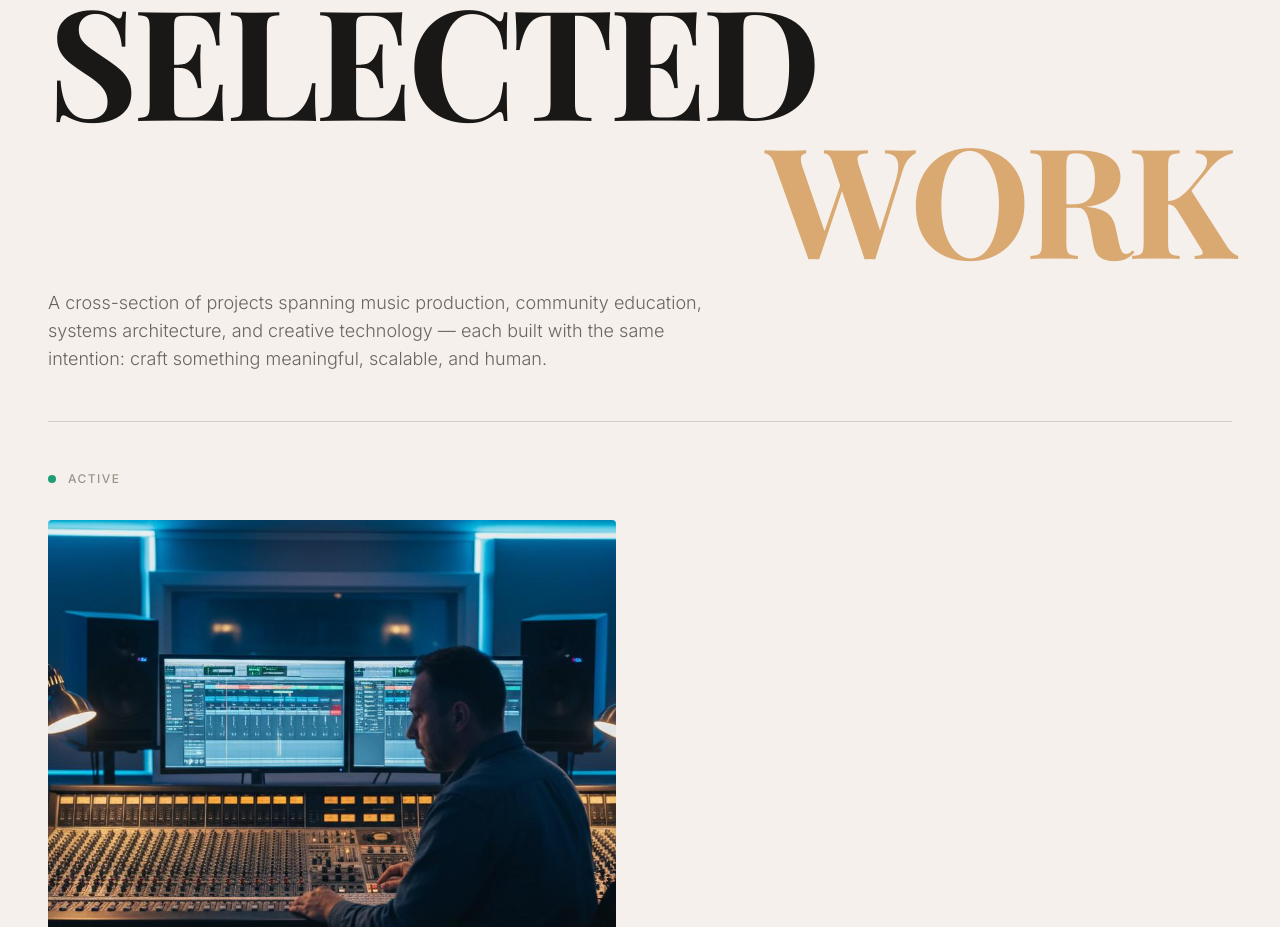
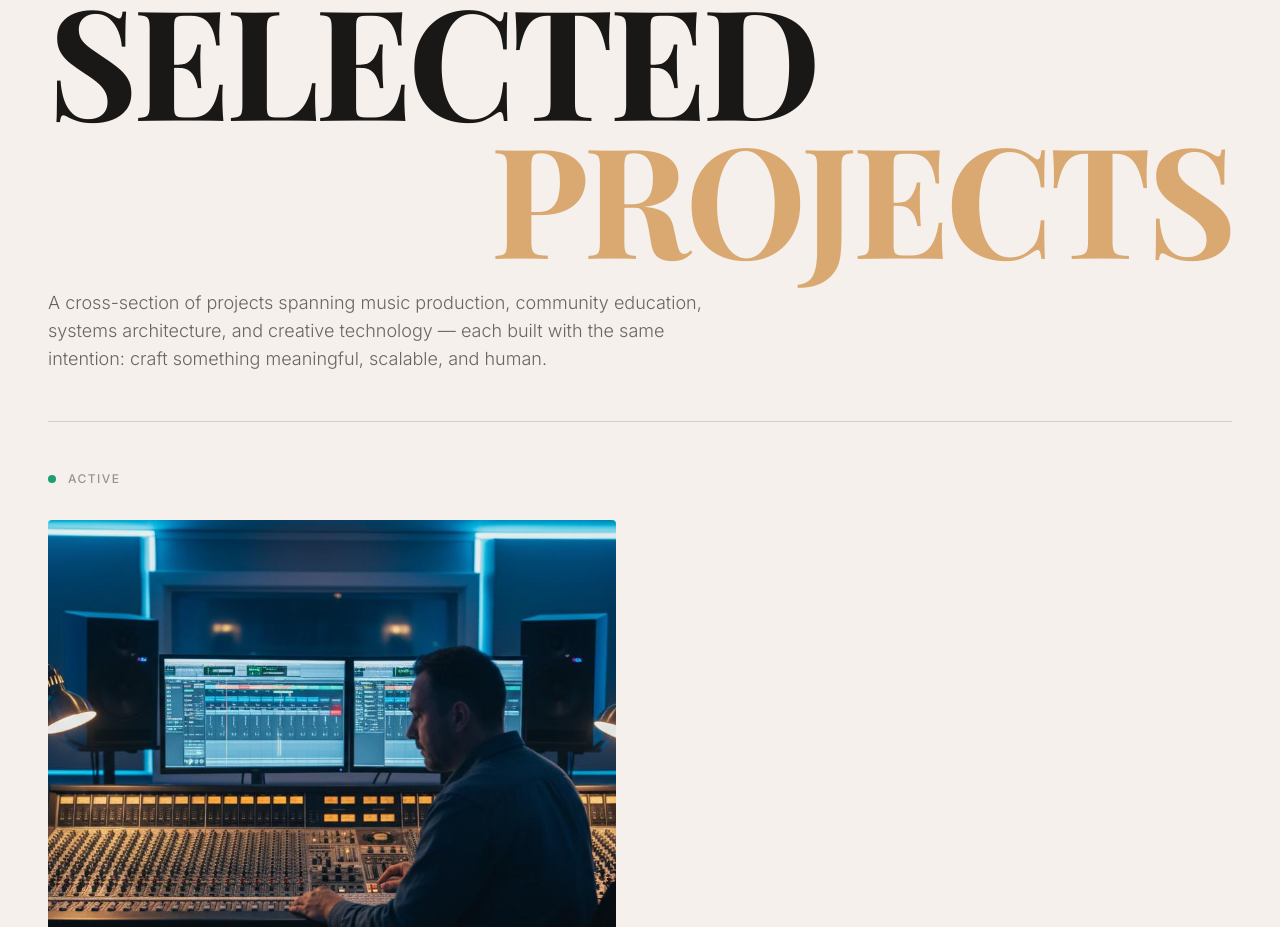
Before and after one commit to 3rdaveba/IDOMUSICSTUFF, a React (Vite) app in the folder app/: page /#/ in a window 1280 px wide. Shown: the part 2220-3147 px from the top of the page. Built offline with nearby package versions, Linux system fonts and the light colour scheme; a web font is replaced by a local one.

Commit message:
rename hero section from Selected Work to Selected Projects

```diff
--- a/app/src/sections/WorkSection.tsx
+++ b/app/src/sections/WorkSection.tsx
@@ -52,7 +52,7 @@ export default function WorkSection() {
         {/* Parallax Header */}
         <ParallaxHeader
           line1="SELECTED"
-          line2="WORK"
+          line2="PROJECTS"
           triggerSelector="#work"
         />
 
```
